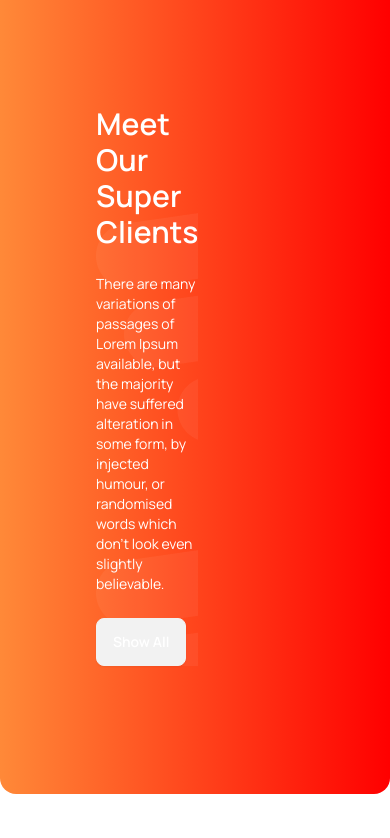
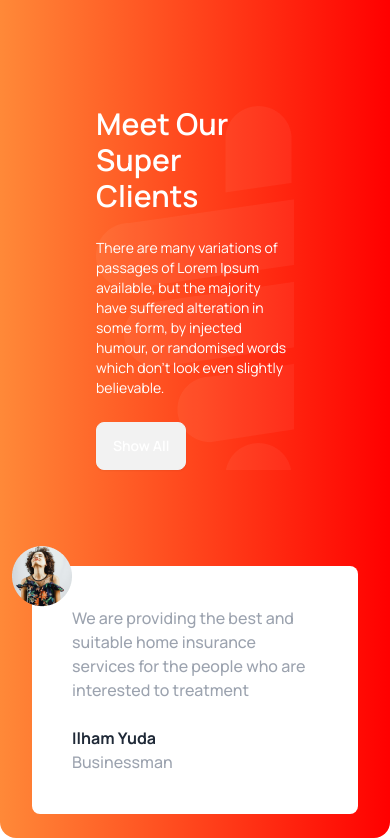
Before and after one commit to TanveenAmbrose/tea_house, a website built with Vite: page index.html in a window 390 px wide. Shown: the part 3155-3993 px from the top of the page. Before the commit the page ends 3949 px from the top, so only its background shows below. Built offline with nearby package versions, Linux system fonts and the light colour scheme.

Commit message:
feeling happy

```diff
--- a/index.html
+++ b/index.html
@@ -174,14 +174,14 @@
         <!--Meet Our Super Clients-->
         <section>
 
-          <div class="flex rounded-2xl bg-gradient-to-l from-[#FF0000] to-[#FF8938]">
+          <div class="flex flex-col lg:flex-row rounded-2xl bg-gradient-to-l from-[#FF0000] to-[#FF8938]">
 
 
             <!--Meet Our Super Clients-->
             <div style="background-image: url('tea-house-resources-main/tea-house-resources-main/images/bg_cup.png');" class="flex-1 items-center  mx-24 my-32">
               <h3 class="text-3xl font-semibold text-white">Meet Our Super <br> Clients</h3><br>
               <p class="text-sm text-white">There are many variations of passages of Lorem Ipsum available, but the majority have suffered alteration in some form, by injected humour, or randomised words which don't look even slightly believable. </p><br>
-              <button class="text-white font-semibold btn text-[#bc5a19]" >Show All</button>
+              <button class="text-white font-semibold btn text-[#bc5c1b]" >Show All</button>
 
             </div>
 
@@ -189,7 +189,14 @@
 
             <!--Image Part-->
             <div class="flex-1">
-              <img src="" alt="">
+
+              <div class="relative p-10 rounded-lg bg-white mx-8 -mt-8 mb-6 lg:mt-40 lg:mr-10 ">
+                <img class="absolute -left-5 -top-5" src="tea-house-resources-main/tea-house-resources-main/images/client.png" alt="">
+                <p class="font-medium text-gray-400">We are providing the best and suitable home insurance services for the people who are interested to treatment</p><br>
+                <h4 class="font-bold">Ilham Yuda</h4>
+                <p class="font-medium text-gray-400">Businessman</p>
+              </div>
+
             </div>
 
           </div>
```
